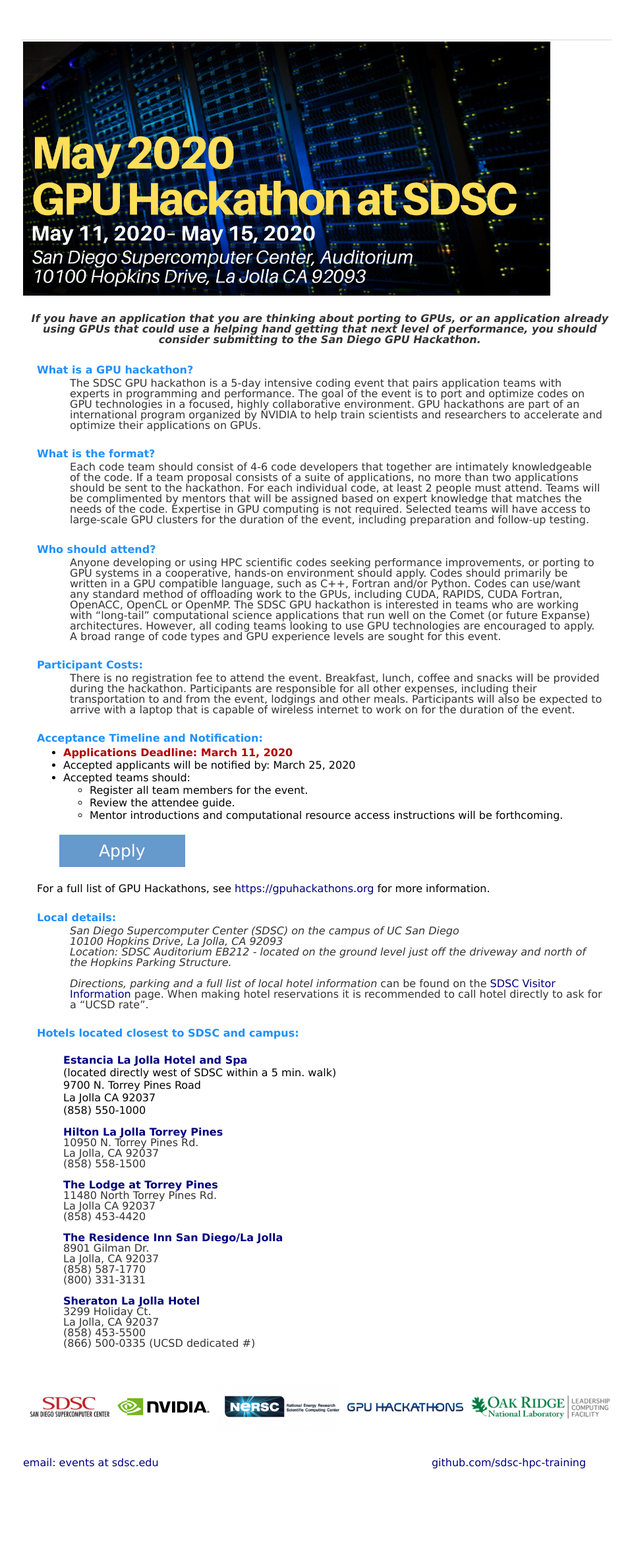
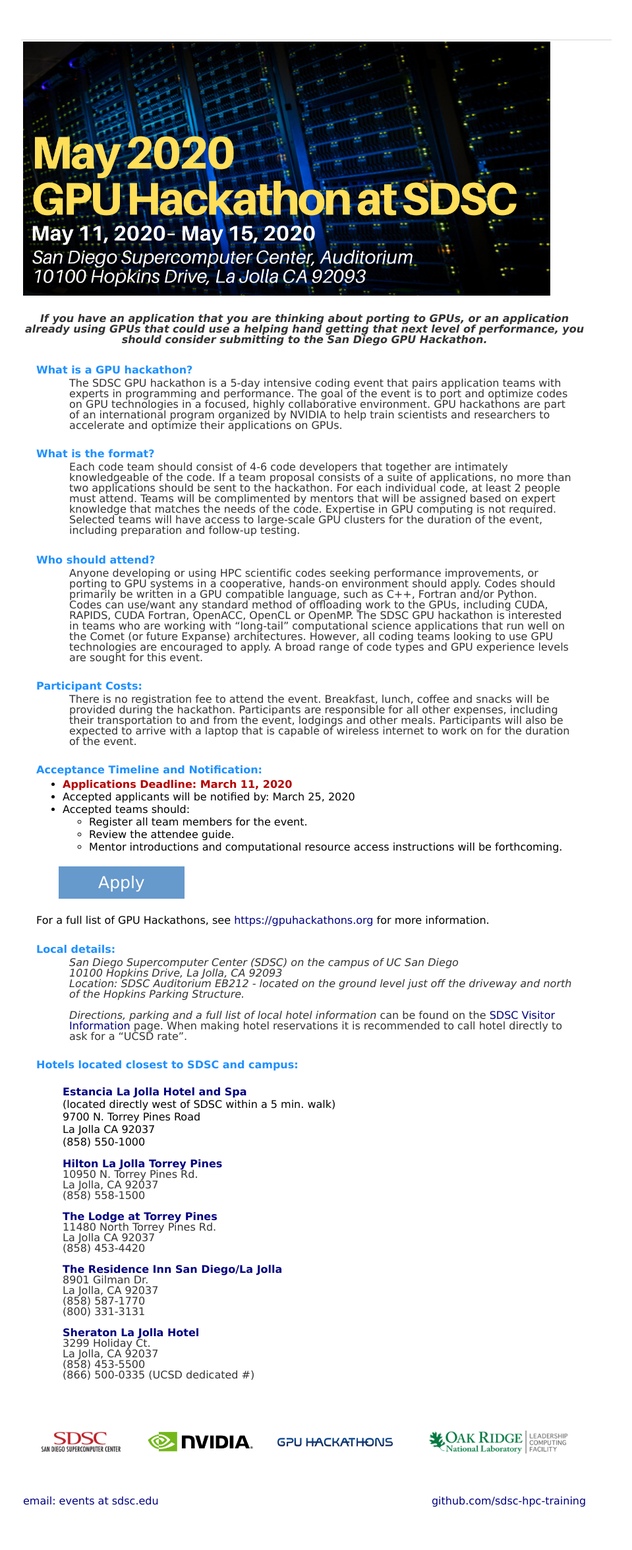
Before and after one commit to sdsc-hpc-training/sdsc-hpc-training.github.io, a Jekyll site: the page built from gpuhackathon/index.html, in a window 1280 px wide. Shown: the whole page at 66% size, without its empty margins (160-1119 px from the left). Built offline with Jekyll 4.4.1, drawn with Linux system fonts in a browser that asks for light colours; before the commit the page ends 2291 px from its top, so only the background shows below that.

```diff
--- a/gpuhackathon/index.html
+++ b/gpuhackathon/index.html
@@ -168,12 +168,8 @@
   <img src="./images/SDSClogo-plusname-red.jpg" alt="SDSC Logo" height="30px" />
   </td>
   <td align='center' valign='center'>
-  <img src="./images/NVLogo_H_2160x1080.png" alt="NVIDIA Logo" height="70px" />
+  <img src="./images/NVLogo_H_2160x1080.png" alt="NVIDIA Logo" height="80px" />
   </td>
-  <td align='center' valign='center'>
-<img src="./images/NERSC_Full_tag.png" alt="NERSC gpuhackathon_weblogo" height="70px" />
-</td>
-
 <td align='center' valign='center'>
 <img src="./images/gpuhackathons.org.png" alt="GPU Hackathon.org Logo" height="13px" />
 </td>
```
